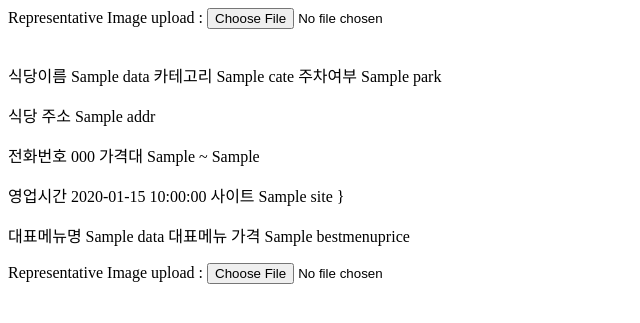
After one commit to Haewonny/osp-homework, a Flask app: template templates/submit_restaurant_result.html in a window 1280 px wide. The commit adds this page. Shown: the top 323 px of the page, without its empty margins (0-640 px from the left). Run offline with Flask 2, Linux system fonts and the light colour scheme; the template is opened without the code that fills it: most values are stand-ins (such as "Sample title", 1, 10 or a date in 2020).

Commit message:
add submit_restaurant_result.html

```diff
--- a/templates/register_restaurant.html
+++ b/templates/register_restaurant.html
@@ -21,11 +21,13 @@
                 <label class="Text1" for="rname">식당 이름 </label>
                 <input class="Write1" type="text" name="rname" id="rname" required/>
                 <label class="Text2" for="cate">카테고리 </label>
-                <input class="Write2" type="text" placeholder="Y" name="cate" id="cate" required/>
+                <input class="Write2" type="text" placeholder="일식" name="cate" id="cate" required/>
+                <label class="Text10" for="park">주차여부 </label>
+                <input class="Write10" type="text" placeholder="Y" name="park" id="park" required/>
                 </div>
 
                 <div class="Line2">
-                <label class="Text3" for="addr">식당 이름 </label>
+                <label class="Text3" for="addr">주소 </label>
                 <input class="Write3" type="text" placeholder="정확한 주소를 입력해 주세요!" name="addr" id="addr" required/>
                 </div>
 
--- /dev/null
+++ b/templates/submit_restaurant_result.html
@@ -0,0 +1,40 @@
+<!DOCTYPE html>
+<html lang="en">
+<head>
+    <meta charset="UTF-8">
+    <title>Title</title>
+</head>
+<body>
+   <form method="post" enctype="multipart/form-data" action="/submit_restaurant_post">
+        <div>
+            <label for="img">Representative Image upload : </label>
+            <input type="file" name="file" /><br><br>
+        </div>
+    </form>
+    <section>
+      <p>
+        식당이름 {{data.rname}} 카테고리 {{data.cate}} 주차여부 {{data.park}}
+      </p>
+      <p>
+        식당 주소 {{data.addr}}
+      </p>
+      <p>
+        전화번호 {{data.tel}} 가격대 {{data.price1}} ~ {{data.price2}}
+      </p>
+      <p>
+        영업시간 {{data.time}} 사이트 {{data.site}} }
+      </p>
+
+      <p>
+        대표메뉴명 {{data.bestmenuname}} 대표메뉴 가격 {{data.bestmenuprice}}
+      </p>
+    </section>
+   <form method="post" enctype="multipart/form-data" action="/submit_restaurant_post">
+        <div>
+            <label for="img">Representative Image upload : </label>
+            <input type="file" name="file" /><br><br>
+        </div>
+    </form>
+
+</body>
+</html>
```
